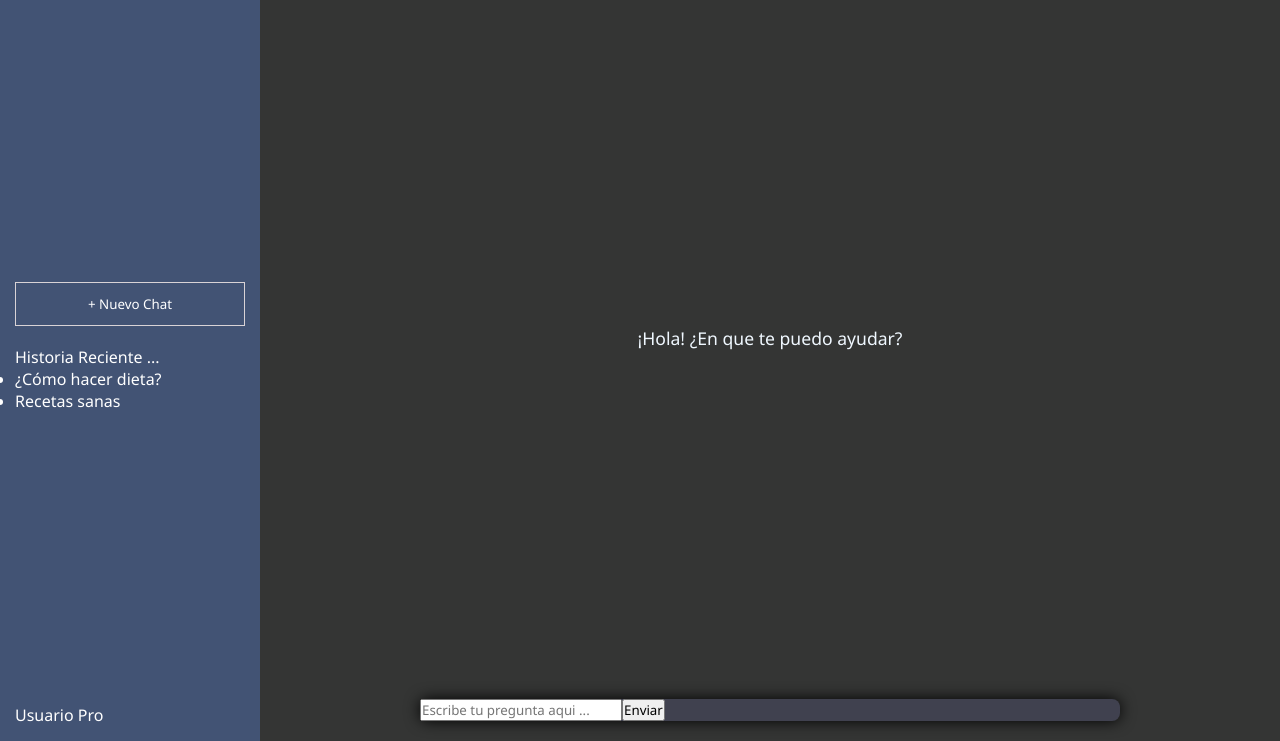
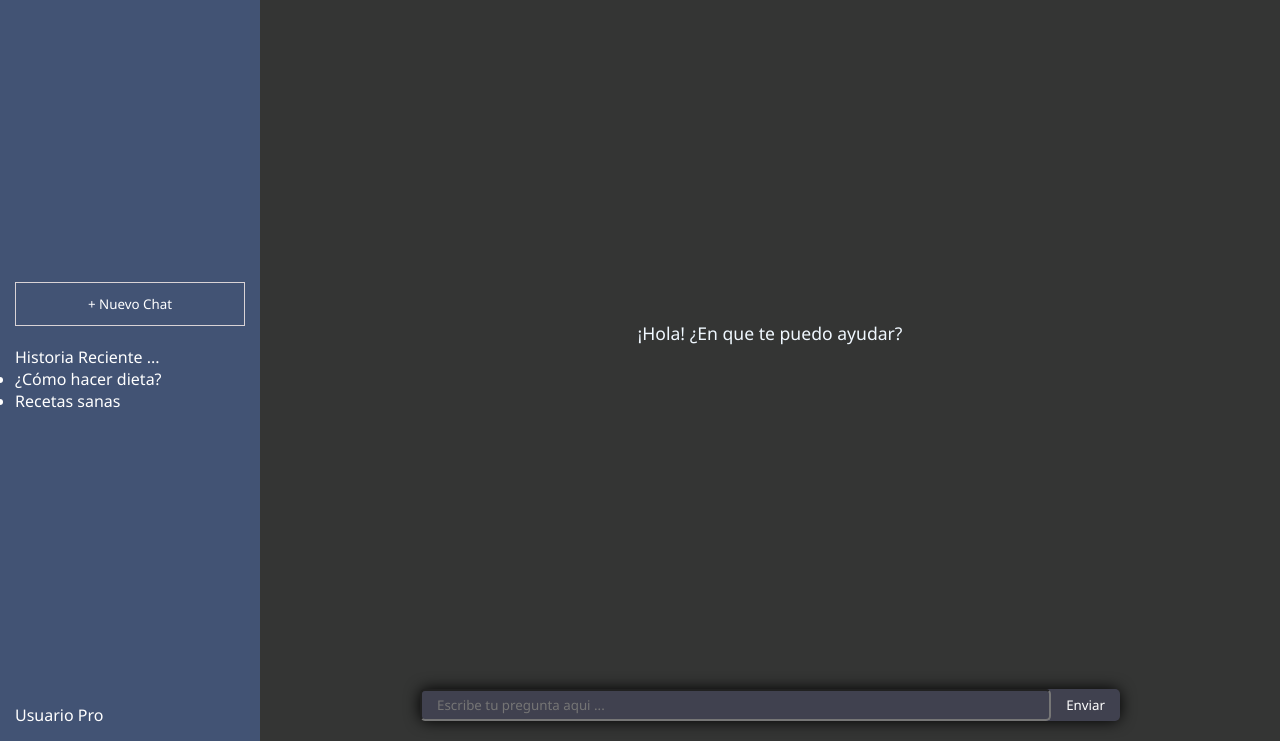
Before and after one commit to danielapaz11/serprofes, a plain HTML site: page saas-ia/index.html in a window 1280 px wide. Shown: the part 59-800 px from the top of the page. Drawn offline with Linux system fonts and the light colour scheme.

Commit message:
Finish Style.css

```diff
--- a/saas-ia/styles.css
+++ b/saas-ia/styles.css
@@ -81,3 +81,20 @@
     border-radius: 8px;
     box-shadow: 0 0 15px rgb(0, 0, 0.2);
 }
+
+.chat-form input{
+    flex-grow: 1;
+    background: transparent;
+    padding: 5px 15px;
+    border-radius: 5px;
+    cursor: pointer;
+}
+
+.chat-form button{
+    background-color: #40414f;
+    color: white;
+    border: none;
+    padding: 7px 15px;
+    border-radius:  5px;
+    cursor: pointer;
+}
```
